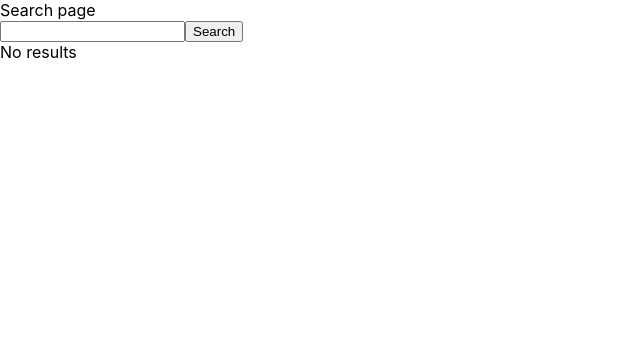
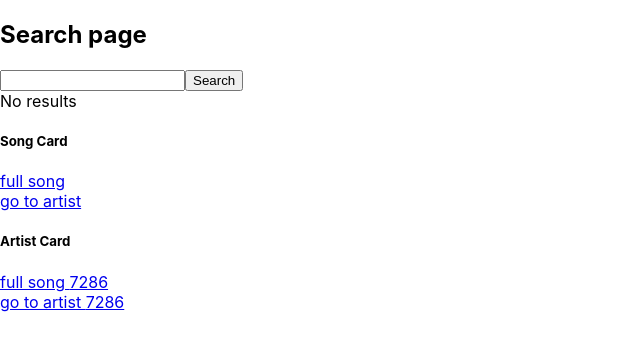
Before and after one commit to kurakinasv/genius-music-search, a React (Create React App) app: page / in a window 1280 px wide. Shown: the top 350 px of the page, without its empty margins (0-640 px from the left). Built offline with nearby package versions, Linux system fonts and the light colour scheme.

Commit message:
base routes

```diff
--- a/package.json
+++ b/package.json
@@ -11,10 +11,12 @@
     "@types/node": "^16.7.13",
     "@types/react": "^18.0.1",
     "@types/react-dom": "^18.0.0",
+    "@types/react-router-dom": "^5.3.3",
     "@types/styled-components": "^5.1.25",
     "node-sass": "6.0.1",
     "react": "^18.0.0",
     "react-dom": "^18.0.0",
+    "react-router-dom": "^6.3.0",
     "react-scripts": "5.0.0",
     "typescript": "^4.4.2",
     "web-vitals": "^2.1.0"
--- a/src/App.tsx
+++ b/src/App.tsx
@@ -1,11 +1,19 @@
+import ArtistPage from '@pages/ArtistPage';
 import SearchPage from '@pages/SearchPage';
+import SongPage from '@pages/SongPage';
+import { BrowserRouter, Navigate, Route, Routes } from 'react-router-dom';
 import './App.css';
 
 function App() {
   return (
-    <>
-      <SearchPage />
-    </>
+    <BrowserRouter>
+      <Routes>
+        <Route index element={<SearchPage />} />
+        <Route path="song/:id" element={<SongPage />} />
+        <Route path="artist/:id" element={<ArtistPage />} />
+        <Route path="*" element={<Navigate to="/" />} />
+      </Routes>
+    </BrowserRouter>
   );
 }
 
--- a/src/components/ArtistCard/ArtistCard.tsx
+++ b/src/components/ArtistCard/ArtistCard.tsx
@@ -1,7 +1,13 @@
+import { Link } from 'react-router-dom';
+
 const ArtistCard = () => {
+  let id = (Math.random() * 10000).toFixed();
+
   return (
     <div>
-      <h6>Artist Card</h6>
+      <h5>Artist Card</h5>
+      <Link to={`/song/${id}`}>full song {id}</Link> <br />
+      <Link to={`/artist/${id}`}>go to artist {id}</Link>
     </div>
   );
 };
--- a/src/components/SongCard/SongCard.tsx
+++ b/src/components/SongCard/SongCard.tsx
@@ -1,7 +1,13 @@
+import { Link } from 'react-router-dom';
+
 const SongCard = () => {
+  let id = (Math.random() * 10000).toFixed();
+
   return (
     <div>
-      <h6>song card</h6>
+      <h5>Song Card</h5>
+      <Link to={`/song/${id}`}>full song</Link> <br />
+      <Link to={`/artist/${id}`}>go to artist</Link>
     </div>
   );
 };
--- a/src/pages/ArtistPage/ArtistPage.tsx
+++ b/src/pages/ArtistPage/ArtistPage.tsx
@@ -1,7 +1,10 @@
+import { Link } from 'react-router-dom';
+
 const ArtistPage = () => {
   return (
     <div>
-      <h1>artist</h1>
+      <h2>Artist Page</h2>
+      <Link to="/">Back to search</Link>
     </div>
   );
 };
--- a/src/pages/SearchPage/SearchPage.tsx
+++ b/src/pages/SearchPage/SearchPage.tsx
@@ -1,7 +1,9 @@
 import { useState } from 'react';
 
+import ArtistCard from '@components/ArtistCard';
 import Button from '@components/Button';
 import Input from '@components/Input';
+import SongCard from '@components/SongCard';
 
 const options = {
   method: 'GET',
@@ -29,9 +31,11 @@ const SearchPage = () => {
   const [value, setValue] = useState('');
 
   const clickHandler = () => {
+    if (!value) return;
     reqSearchData(value)
       .then((res) => setResult(res))
       .catch((e) => console.log('error:', e.message));
+    setValue('');
   };
 
   const inputHandler = (event: React.FormEvent<HTMLInputElement>) => {
@@ -44,7 +48,8 @@ const SearchPage = () => {
 
   return (
     <div>
-      Search page
+      <h2>Search page</h2>
+
       <div>
         <input type="text" value={value} onChange={inputHandler} />
         <button onClick={clickHandler}>Search</button>
@@ -57,6 +62,9 @@ const SearchPage = () => {
           <div>No results</div>
         )}
       </div>
+
+      <SongCard />
+      <ArtistCard />
     </div>
   );
 };
--- a/src/pages/SongPage/SongPage.tsx
+++ b/src/pages/SongPage/SongPage.tsx
@@ -1,5 +1,12 @@
+import { Link } from 'react-router-dom';
+
 const SongPage = () => {
-  return <div>Song page</div>;
+  return (
+    <div>
+      <h2>Song page</h2>
+      <Link to="/">Back to search</Link>
+    </div>
+  );
 };
 
 export default SongPage;
```
Also changed, not shown: 1 other file (tests, documents, lock files or other folders).
